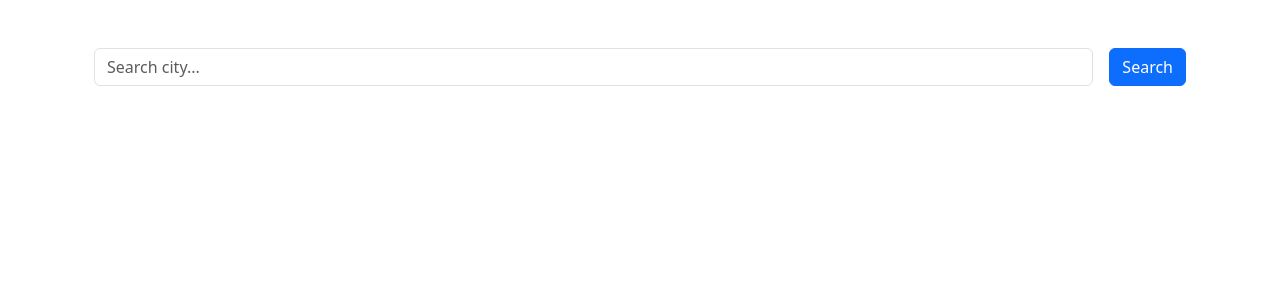
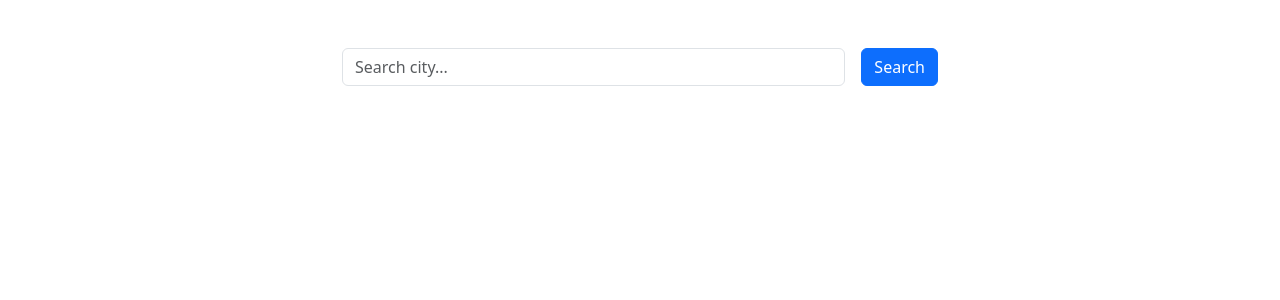
Before and after one commit to ionutprodea/weather_app-main, a React (Vite) app: page / in a window 1280 px wide. Shown: the top 300 px of the page. Built offline with nearby package versions, Linux system fonts and the light colour scheme.

Commit message:
Changed cards and search maxwidth

```diff
--- a/src/components/CitySearch.tsx
+++ b/src/components/CitySearch.tsx
@@ -39,7 +39,7 @@ const CitySearch = ({ onSearchResults, detailsVisibility }: Props) => {
   };
   return (
     <>
-      <div className="container d-flex  mt-5">
+      <div className="container d-flex  mt-5" style={{ maxWidth: "620px" }}>
         <input
           className="form-control mb-3"
           type="text"
--- a/src/components/DailyCard.tsx
+++ b/src/components/DailyCard.tsx
@@ -25,7 +25,7 @@ const DailyCard = ({
     <>
       <div
         className="container border rounded mt-3 mb-3"
-        style={{ maxWidth: "700px" }}
+        style={{ maxWidth: "600px" }}
       >
         <div className="d-flex justify-content-between mt-5">
           <h3 className="fw-normal ms-3">{day}</h3>
--- a/src/components/DetailsCard.tsx
+++ b/src/components/DetailsCard.tsx
@@ -42,7 +42,7 @@ const DetailsCard = ({ cityDetails }: Props) => {
       {details && (
         <div
           className="container border rounded mt-3 mb-3"
-          style={{ maxWidth: "700px" }}
+          style={{ maxWidth: "600px" }}
         >
           <div className="d-flex justify-content-between mt-5">
             <h3 className="fw-normal ms-3">Current</h3>
```
